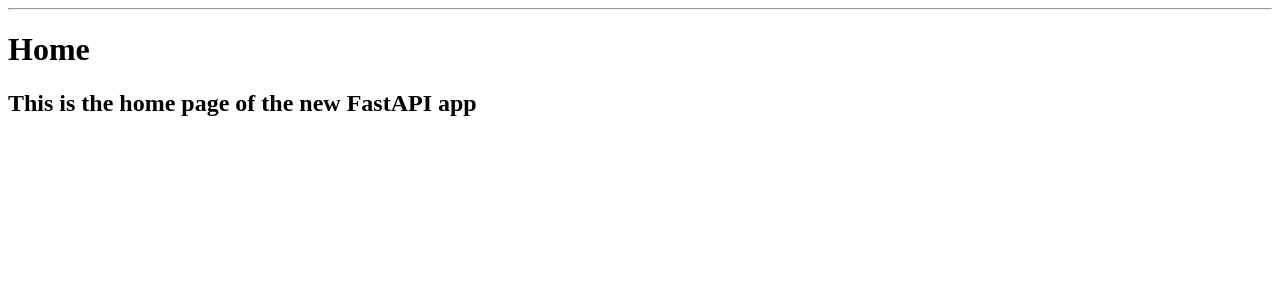
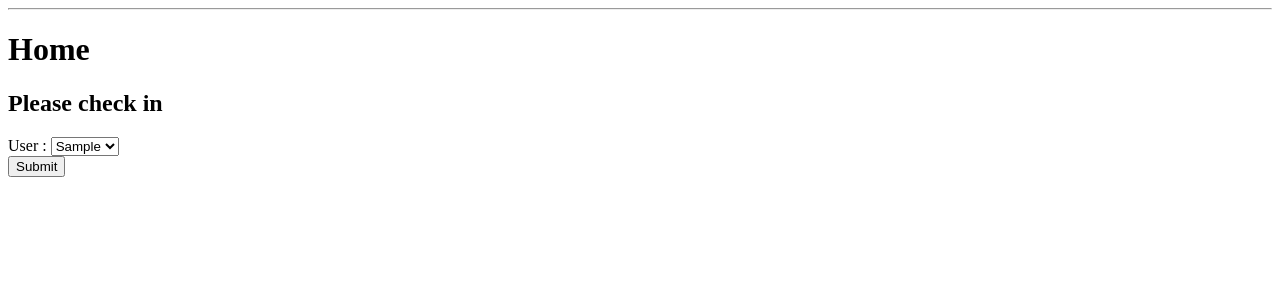
Before and after one commit to ruseny/espresso-experiment-tracker, a FastAPI app: template templates/home.html in a window 1280 px wide. Shown: the part 26-326 px from the top of the page. Run offline with FastAPI, Linux system fonts and the light colour scheme; the template is opened without the code that fills it: most values are stand-ins (such as "Sample title", 1, 10 or a date in 2020); parts of the project's set-up code (start-up, migrations or seed data) failed here and were passed over.

Commit message:
basic user logic implemented

```diff
--- a/app/main.py
+++ b/app/main.py
@@ -1,25 +1,42 @@
+"""
+App for tracking espresso experiments.
+"""
+
+# Library imports
 from fastapi import FastAPI, Request, Form, status
 from fastapi.responses import HTMLResponse, RedirectResponse
 from fastapi.templating import Jinja2Templates
 from sqlmodel import select
 from typing import Annotated
 
+# Local module imports:
 from .dependencies.db_session import SessionDep
 from .data_models.db_models import EspressoExperiments
-from .crud.purchase_dict import get_purchase_dict
+from .crud.selection_dicts import get_purchase_dict, get_user_dict
 
-
+# Initialise app and frontend
 app = FastAPI()
 templates = Jinja2Templates(directory = "../templates")
 
+# Variables to share across requests
+app.state.current_user = 0
+user_dict = get_user_dict()
 
 
 @app.get("/", response_class = HTMLResponse)
 async def display_home_page(request: Request):
     return templates.TemplateResponse(
         request = request,
-        name = "home.html"
+        name = "home.html",
+        context = {
+            "user_dict" : user_dict
+        }
     )
+
+@app.post("/", response_class = RedirectResponse)
+async def enter_user(user_id : Annotated[int, Form()]):
+    app.state.current_user = user_id
+    return RedirectResponse(url = "/new_experiment", status_code=status.HTTP_302_FOUND)
 
 @app.get("/show_experiment", response_class = HTMLResponse)
 async def display_experiment_page(request : Request, session : SessionDep):
@@ -34,11 +51,15 @@
 @app.get("/new_experiment", response_class = HTMLResponse)
 async def new_experiment_page(request : Request):
     purchase_dict = get_purchase_dict()
+    if app.state.current_user == 0:
+        return RedirectResponse(url = "/", status_code=status.HTTP_302_FOUND)
+    user_name = user_dict[app.state.current_user]
     return templates.TemplateResponse(
         request = request,
         name = "new_experiment.html",
         context = {
-            "purchase_dict" : purchase_dict
+            "purchase_dict" : purchase_dict,
+            "current_user" : user_name
         }
     )
 
--- a/templates/home.html
+++ b/templates/home.html
@@ -2,5 +2,14 @@
 
 {% block content %}
     <h1>{% block title %} Home {% endblock %}</h1>
-    <h2>This is the home page of the new FastAPI app</h2>
+    <h2>Please check in</h2>
+    <form method="POST" action="#" id="user_checkin">
+        User : <select name="user_id">
+            {% for id in user_dict %}
+                <option value="{{ id }}">{{ user_dict[id] }}</option>
+            {% endfor %}
+        </select> <br>
+        <input type="submit" value="Submit">
+    </form>
+
 {% endblock %}
--- a/templates/new_experiment.html
+++ b/templates/new_experiment.html
@@ -3,6 +3,7 @@
 {% block content %}
     <h1>{% block title %} New experiment {% endblock %}</h1>
     <h2>Fill in the following form</h2>
+    Current user : {{ current_user}} <br>
     <form method="POST" action="#" id="new_exp_form">
         Equipment setup, enter id : <input type="text" name="setup_id" value={{setup_id}}> <br>
         Coffee beans : <select name="coffee_bean_purchase_id">
```
